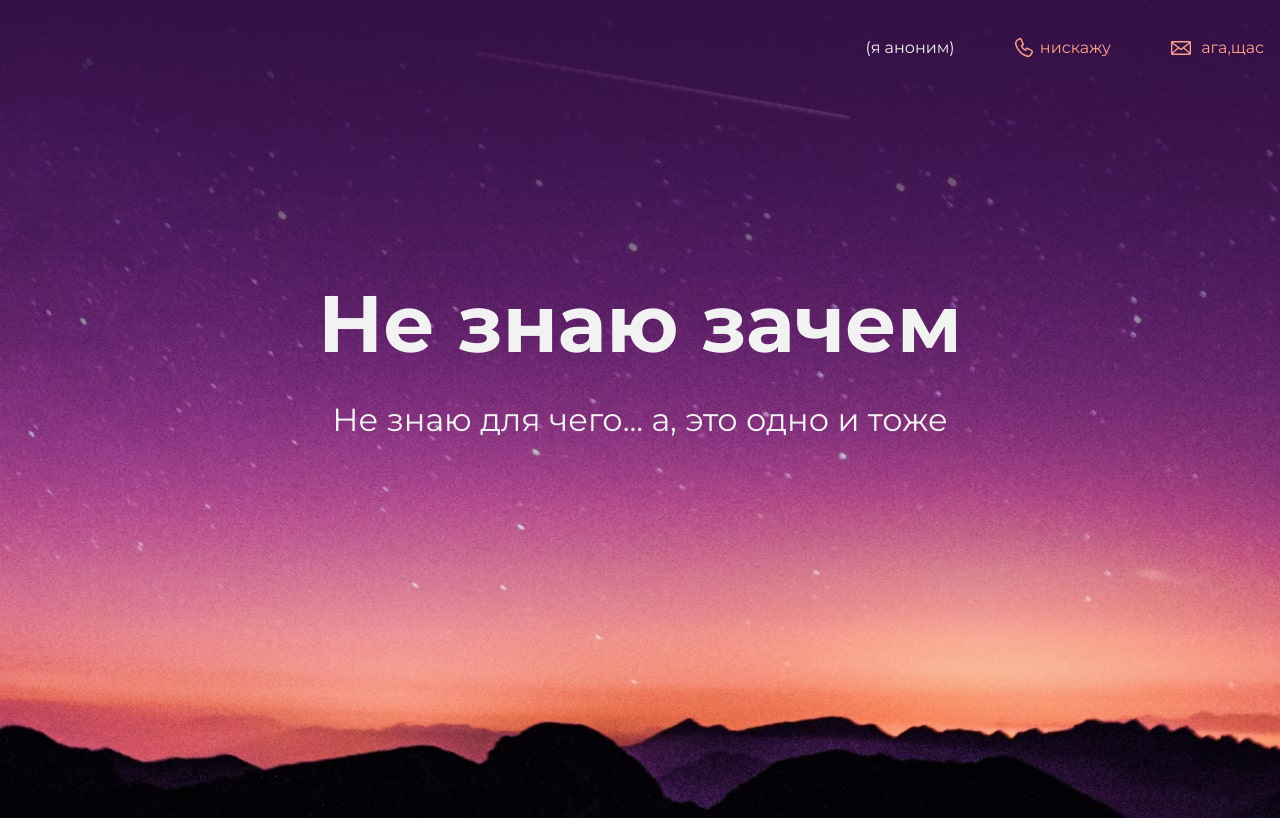
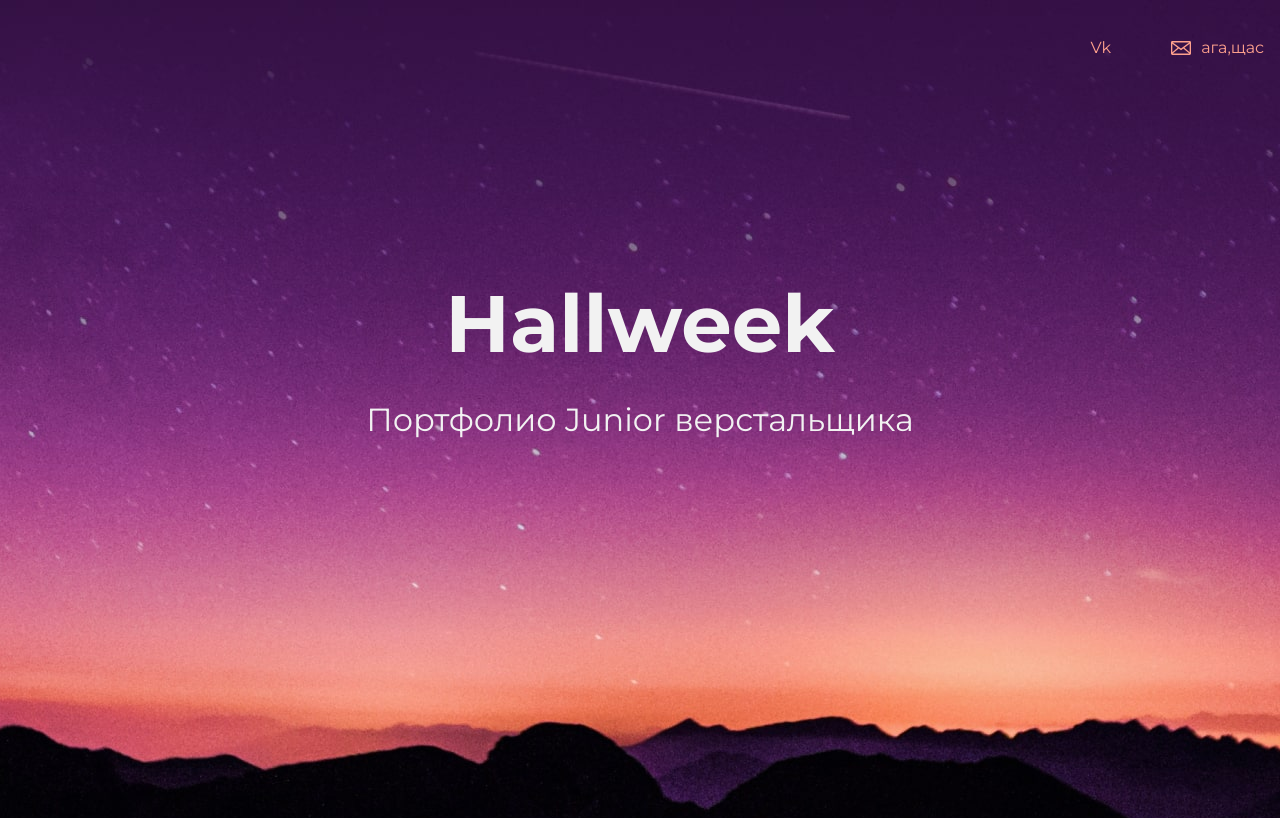
Before and after one commit to Hallweek/Super-SSite, a plain HTML site: page index.html in a window 1280 px wide. Shown: the top 818 px of the page. Drawn offline with Linux system fonts and the light colour scheme.

Commit message:
изменение текста

```diff
--- a/index.html
+++ b/index.html
@@ -10,16 +10,16 @@
   <body>
     <header class="page-header">
 <div class="container">
-  (я аноним)
-      <a class="header-phone">нискажу</a>
+      <a class="header-vk" href="https://vk.com/mivur">Vk
+      </a>
       <a class="header-email">ага,щас</a>
 </div>
     </header>
 
     <section class="hero-image">
       <div class="container">
-        <h1 class="heading">Не знаю зачем</h1>
-      <p>Не знаю для чего... а, это одно и тоже</p>
+        <h1 class="heading">Hallweek</h1>
+      <p>Портфолио Junior верстальщика</p>
 </div>
     </section>
 
```
